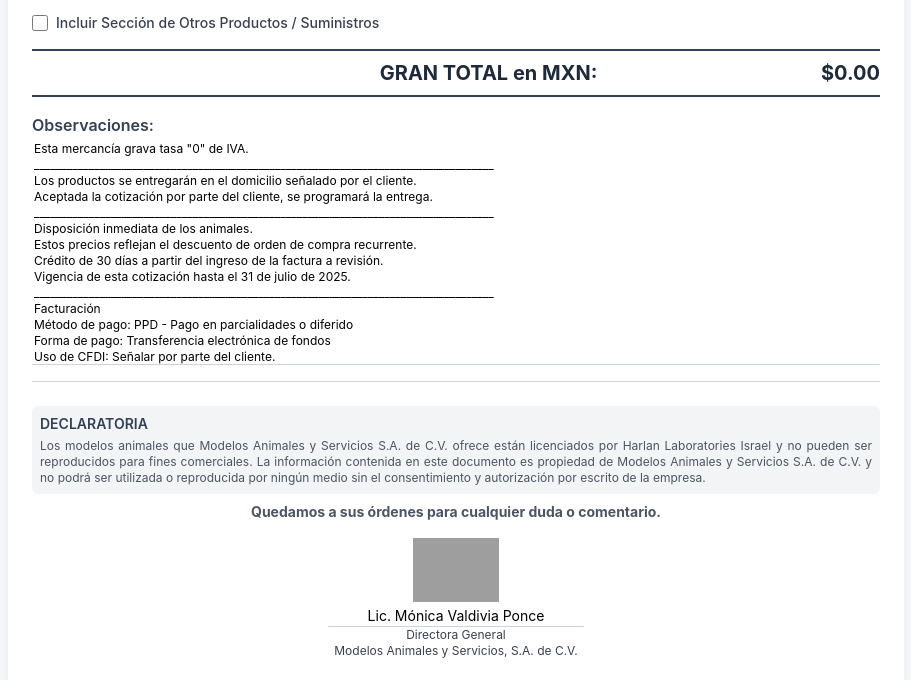
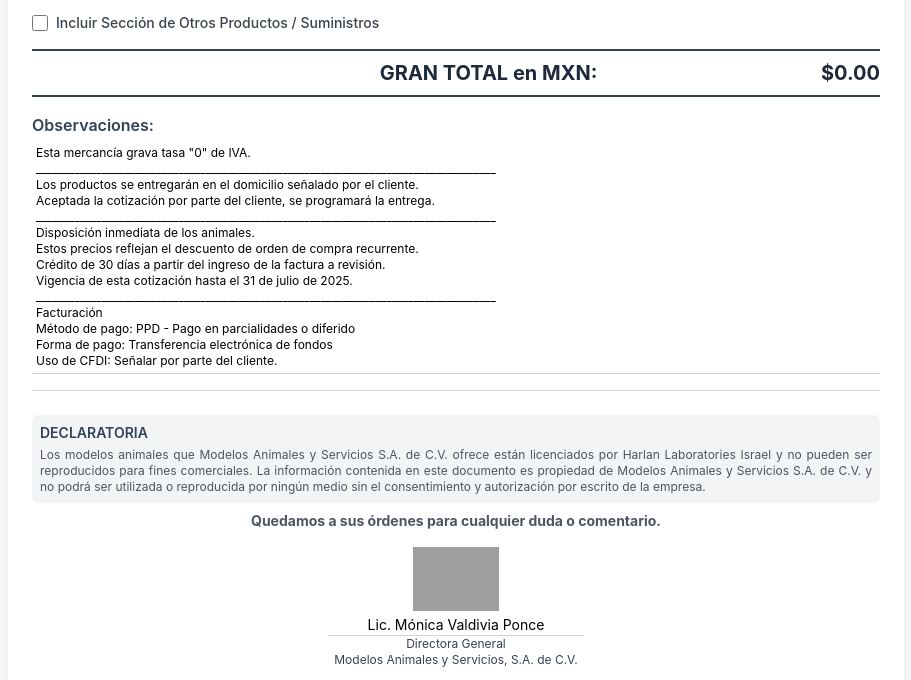
Before and after one commit to CAMA-RAT/zW7qXoP5kR1vYc9sB3aHjM2gL, a plain HTML site: page index.html in a window 1280 px wide. Shown: the part 732-1412 px from the top of the page, without its empty margins (184-1095 px from the left). Drawn offline with nearby package versions, Linux system fonts and the light colour scheme; grey boxes are pictures that could not be loaded.

Commit message:
Update index.html

```diff
--- a/index.html
+++ b/index.html
@@ -27,8 +27,6 @@
             .section-hidden-print { display: none !important; }
             .page-break-before { page-break-before: always; }
             #observaciones {
-                height: auto !important;
-                overflow: visible !important; /* Allow content to show */
                 border: none !important;
                 padding: 0 !important;
                 white-space: pre-wrap; /* Respect newlines and wrap text */
@@ -74,9 +72,9 @@
         .table-cell-input, .table-cell-select {
             min-width: 60px;
         }
-        .textarea-auto-height {
-            resize: none;
-            overflow-y: hidden;
+        #observaciones[contenteditable="true"] {
+             white-space: pre-wrap;
+             word-wrap: break-word;
         }
         .info-grid {
             display: grid;
@@ -130,7 +128,7 @@
                 <p class="text-sm">No olvides descargar tu archivo JSON y el PDF por separado y agregarlos en la carpeta de ONEDRIVE.</p>
             </div>
              <p class="text-xs text-center text-gray-700">
-                <strong>Creado por Carlos Marin Aquino versión de sistema 1.1.3.</strong>
+                <strong>Creado por Carlos Marin Aquino versión de sistema 1.1.4.</strong>
             </p>
         </div>
     </div>
@@ -299,7 +297,7 @@
             <!-- Observaciones Section with reduced margins -->
             <section id="observacionesSection" class="mb-4">
                  <h2 class="text-base font-semibold text-slate-700 mb-1">Observaciones:</h2>
-                 <textarea id="observaciones" name="observaciones" rows="4" class="form-input-line mt-1 block w-full text-xs textarea-auto-height" placeholder="Añade tus observaciones o términos y condiciones de la cotización por favor"></textarea>
+                 <div id="observaciones" contenteditable="true" class="form-input-line mt-1 block w-full text-xs p-1"></div>
             </section>
 
 
@@ -370,7 +368,7 @@
         const addSuministroRowButton = document.getElementById('addSuministroRow');
         const toggleSuministrosCheckbox = document.getElementById('toggleSuministrosSection');
         const suministrosSectionElement = document.getElementById('suministrosSection');
-        const observacionesTextarea = document.getElementById('observaciones');
+        const observacionesElement = document.getElementById('observaciones');
         const aprobacionSection = document.getElementById('aprobacionSection');
 
         let animalPartidaCounter = 0;
@@ -406,14 +404,6 @@
             const num = parseFloat(String(value).replace(/[^0-9.-]+/g,""));
             return isNaN(num) ? 0 : num;
         };
-
-        function autoGrowTextarea(element) {
-            if(!element) return;
-            element.style.height = 'auto';
-            element.style.height = (element.scrollHeight) + 'px';
-        }
-        if(observacionesTextarea) observacionesTextarea.addEventListener('input', function() { autoGrowTextarea(this); });
-
 
         // --- PRINT-ONLY SPAN SETUP ---
         function setupPrintSpans(row) {
@@ -802,7 +792,7 @@
                 suministrosIVAPorcentaje: suministrosIVAPorcentajeInput ? parseFloatInput(suministrosIVAPorcentajeInput.value) : 16,
                 suministrosIVA: parseFloatInput(document.getElementById('suministrosIVA').textContent),
                 suministrosTotalNeto: parseFloatInput(document.getElementById('suministrosTotalNeto').textContent),
-                observaciones: observacionesTextarea ? observacionesTextarea.value : "",
+                observaciones: observacionesElement ? observacionesElement.innerText : "",
                 granTotalCotizacion: parseFloatInput(document.getElementById('granTotalCotizacion').textContent),
                 aprobacionFirma: document.getElementById('aprobacionFirma').value,
                 aprobacionNombre: document.getElementById('aprobacionNombre').value,
@@ -862,9 +852,8 @@
                         if(document.getElementById('suministrosDescuentoPorcentaje')) document.getElementById('suministrosDescuentoPorcentaje').value = data.suministrosDescuentoPorcentaje || 0;
                          if(suministrosIVAPorcentajeInput) suministrosIVAPorcentajeInput.value = data.suministrosIVAPorcentaje || 16;
 
-                        if(observacionesTextarea) {
-                            observacionesTextarea.value = data.observaciones || '';
-                            autoGrowTextarea(observacionesTextarea);
+                        if(observacionesElement) {
+                            observacionesElement.innerText = data.observaciones || '';
                         }
                         document.getElementById('aprobacionFirma').value = data.aprobacionFirma || '';
                         document.getElementById('aprobacionNombre').value = data.aprobacionNombre || '';
@@ -891,9 +880,8 @@
         });
 
         function initializeQuote() {
-            if(observacionesTextarea) {
-                 observacionesTextarea.value = defaultObservacionesText;
-                 setTimeout(() => autoGrowTextarea(observacionesTextarea), 0);
+            if(observacionesElement) {
+                 observacionesElement.innerText = defaultObservacionesText;
             }
             if(toggleSuministrosCheckbox) {
                 toggleSuministrosCheckbox.checked = false;
```
